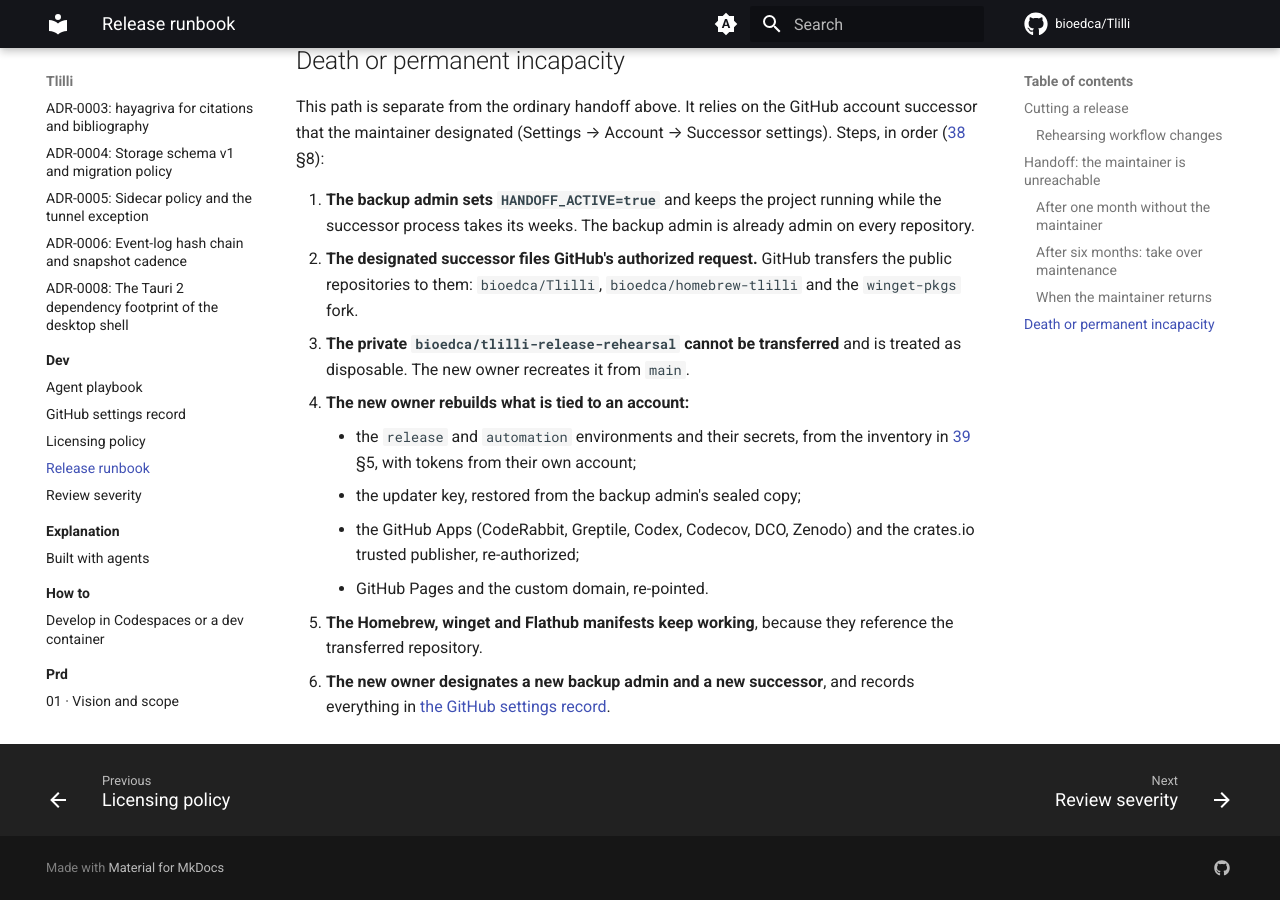
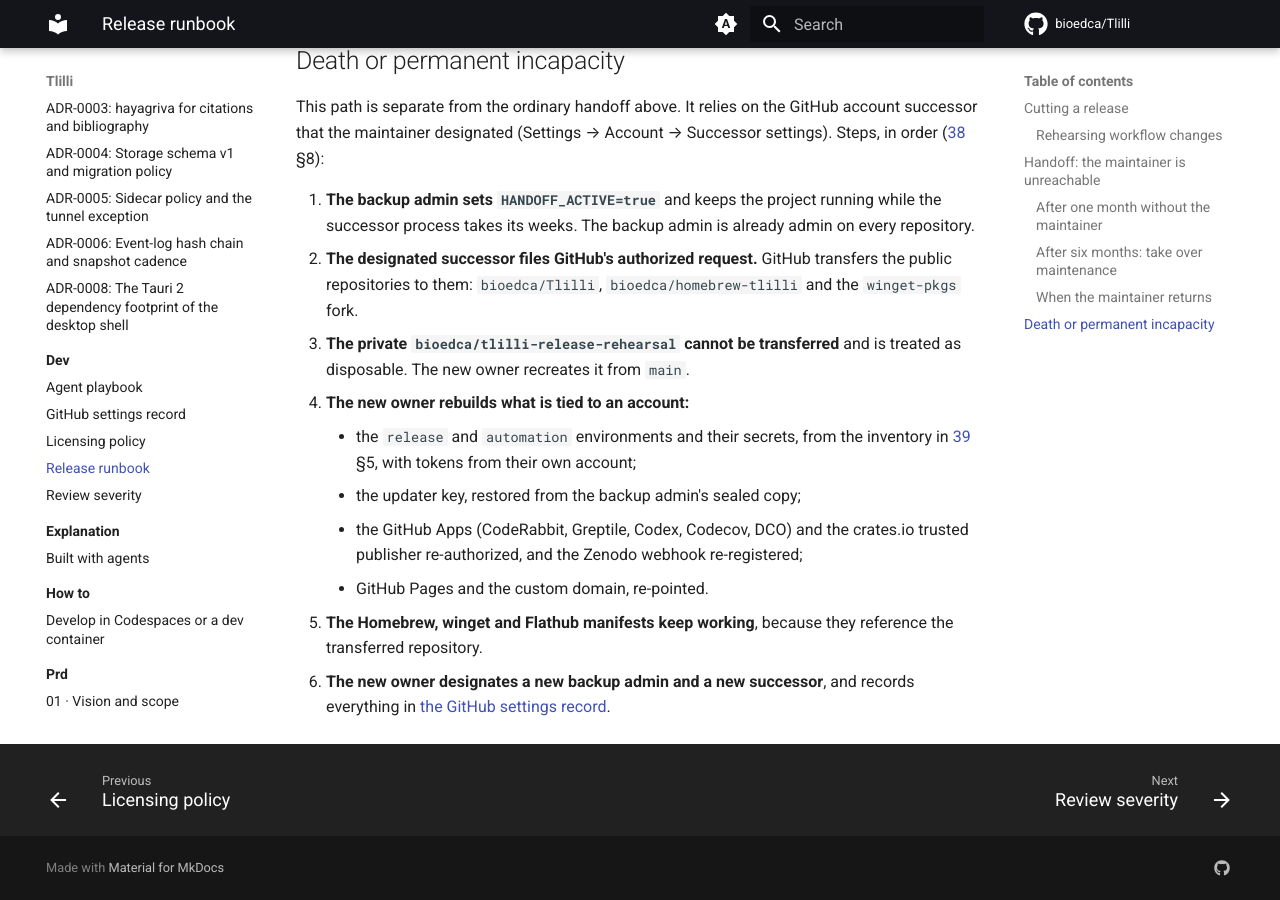
Before and after one commit to bioedca/Tlilli, an MkDocs documentation site: the page built from docs/dev/release-runbook.md, in a window 1280 px wide and 900 px high, scrolled down 2840 px. Built offline with MkDocs 1.6.1 and Material for MkDocs 9.7.7, drawn with Linux system fonts in a browser that asks for light colours; comment, search, counter and statistics services are not loaded.

Commit message:
docs(docs): call the zenodo integration a webhook
PRD 39 §4 lists Zenodo as a webhook, not a GitHub App, so the successor re-registers it rather than re-authorizing it (CodeRabbit round 2, outside-diff Minor).

Signed-off-by: bioedca <131809205+bioedca@users.noreply.github.com>

```diff
--- a/docs/dev/release-runbook.md
+++ b/docs/dev/release-runbook.md
@@ -80,7 +80,7 @@ This path is separate from the ordinary handoff above. It relies on the GitHub a
 4. **The new owner rebuilds what is tied to an account:**
     - the `release` and `automation` environments and their secrets, from the inventory in [39](../prd/39-github-configuration.md) §5, with tokens from their own account;
     - the updater key, restored from the backup admin's sealed copy;
-    - the GitHub Apps (CodeRabbit, Greptile, Codex, Codecov, DCO, Zenodo) and the crates.io trusted publisher, re-authorized;
+    - the GitHub Apps (CodeRabbit, Greptile, Codex, Codecov, DCO) and the crates.io trusted publisher re-authorized, and the Zenodo webhook re-registered;
     - GitHub Pages and the custom domain, re-pointed.
 5. **The Homebrew, winget and Flathub manifests keep working**, because they reference the transferred repository.
 6. **The new owner designates a new backup admin and a new successor**, and records everything in [the GitHub settings record](github-settings.md).
```
